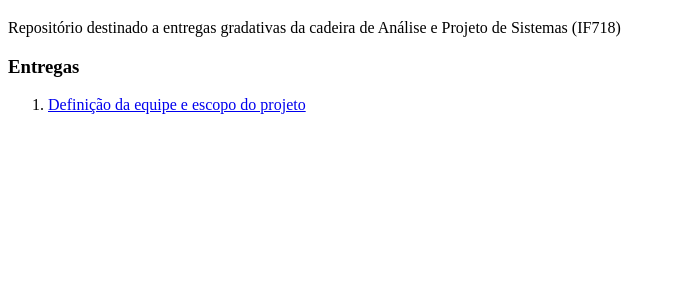
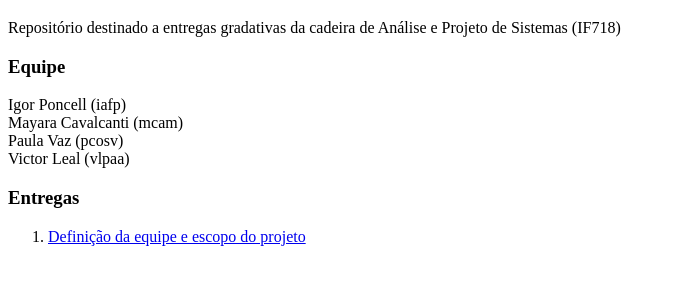
Before and after one commit to pcosv/pcosv.github.io, a plain HTML site: page index.html in a window 1280 px wide. Shown: the part 61-346 px from the top of the page, without its empty margins (0-676 px from the left). Drawn offline with Linux system fonts and the light colour scheme.

Commit message:
Nome da equipe

```diff
--- a/index.html
+++ b/index.html
@@ -7,6 +7,8 @@
   <body>
     <h1>VegAPS</h1>
     <p>Repositório destinado a entregas gradativas da cadeira de Análise e Projeto de Sistemas (IF718)</p>
+    <h3>Equipe</h3>
+    <p>Igor Poncell (iafp)<br>Mayara Cavalcanti (mcam)<br>Paula Vaz (pcosv)<br>Victor Leal (vlpaa)</p>
     <h3>Entregas</h3>
     <ol>
       <li>
```
